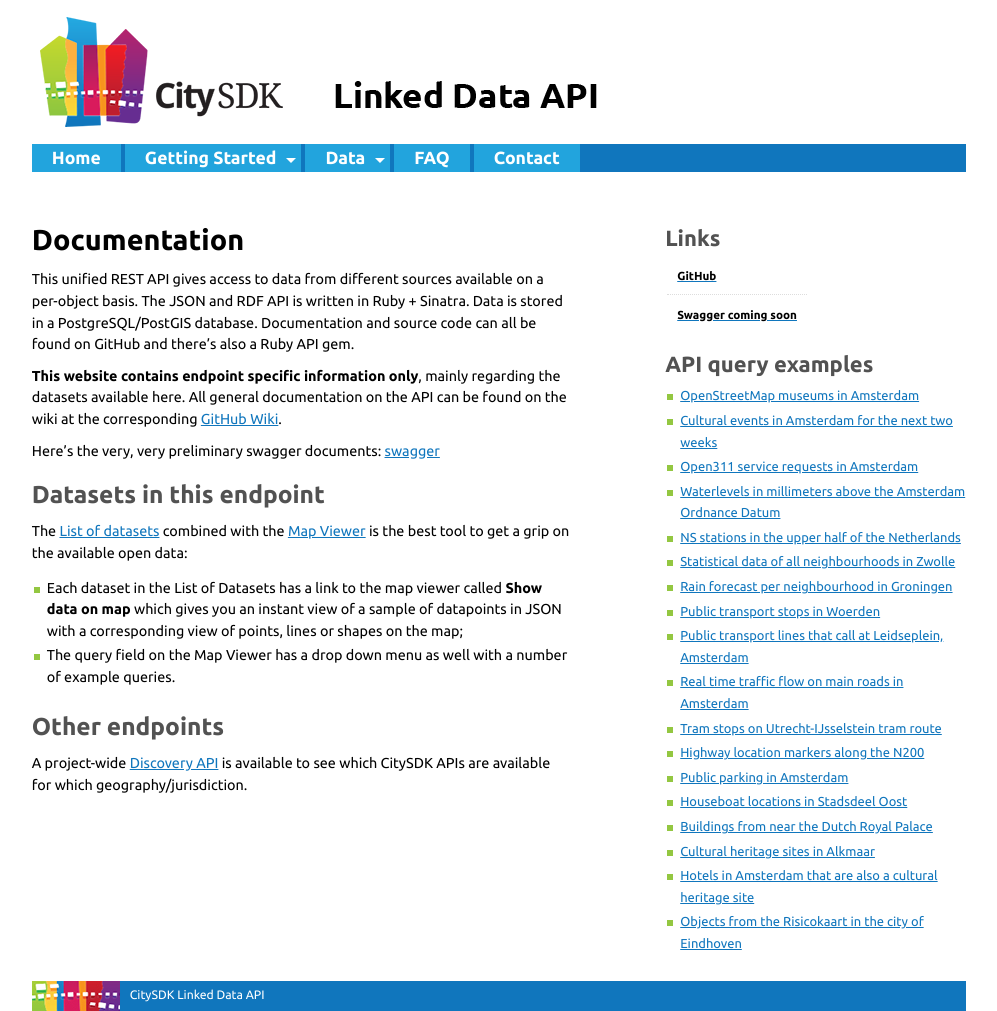
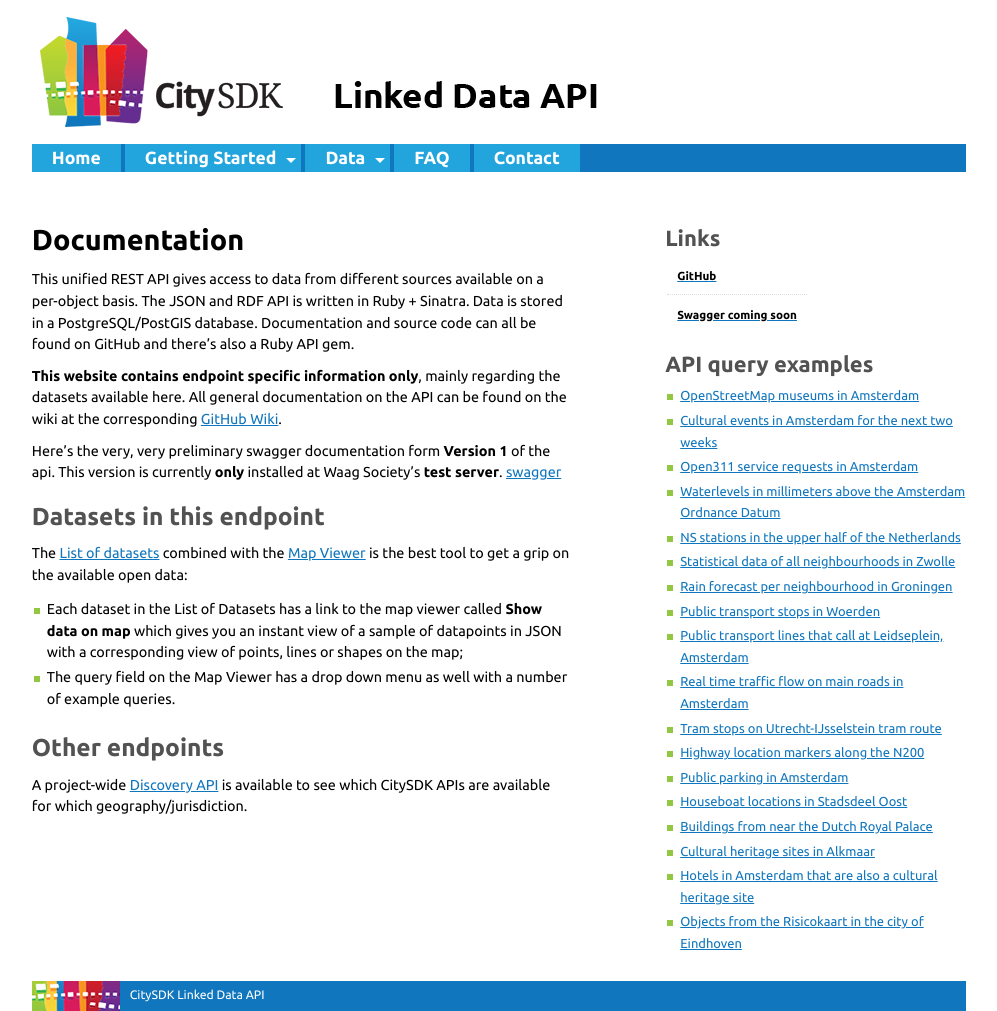
Before and after one commit to waagsociety/citysdk-ld, a Jekyll site: the page built from documentation/index.md, in a window 1280 px wide. Shown: the whole page, without its empty margins (141-1138 px from the left). Built offline with Jekyll 4.4.1, drawn with Linux system fonts in a browser that asks for light colours.

Commit message:
cleared up docs

```diff
--- a/documentation/index.md
+++ b/documentation/index.md
@@ -9,7 +9,9 @@ This unified REST API gives access to data from different sources available on a
 
 **This website contains endpoint specific information only**, mainly regarding the datasets available here. All general documentation on the API can be found on the wiki at the corresponding [GitHub Wiki]({{ site.data.endpoint.wiki }}).
 
-Here's the very, very preliminary swagger documents: [swagger]({{ site.baseurl }}/swagger)
+Here's the very, very preliminary swagger documentation form **Version 1** of the api.
+This version is currently **only** installed at Waag Society's **test server**.
+[swagger]({{ site.baseurl }}/swagger)
 
 
 ## Datasets in this endpoint
```
